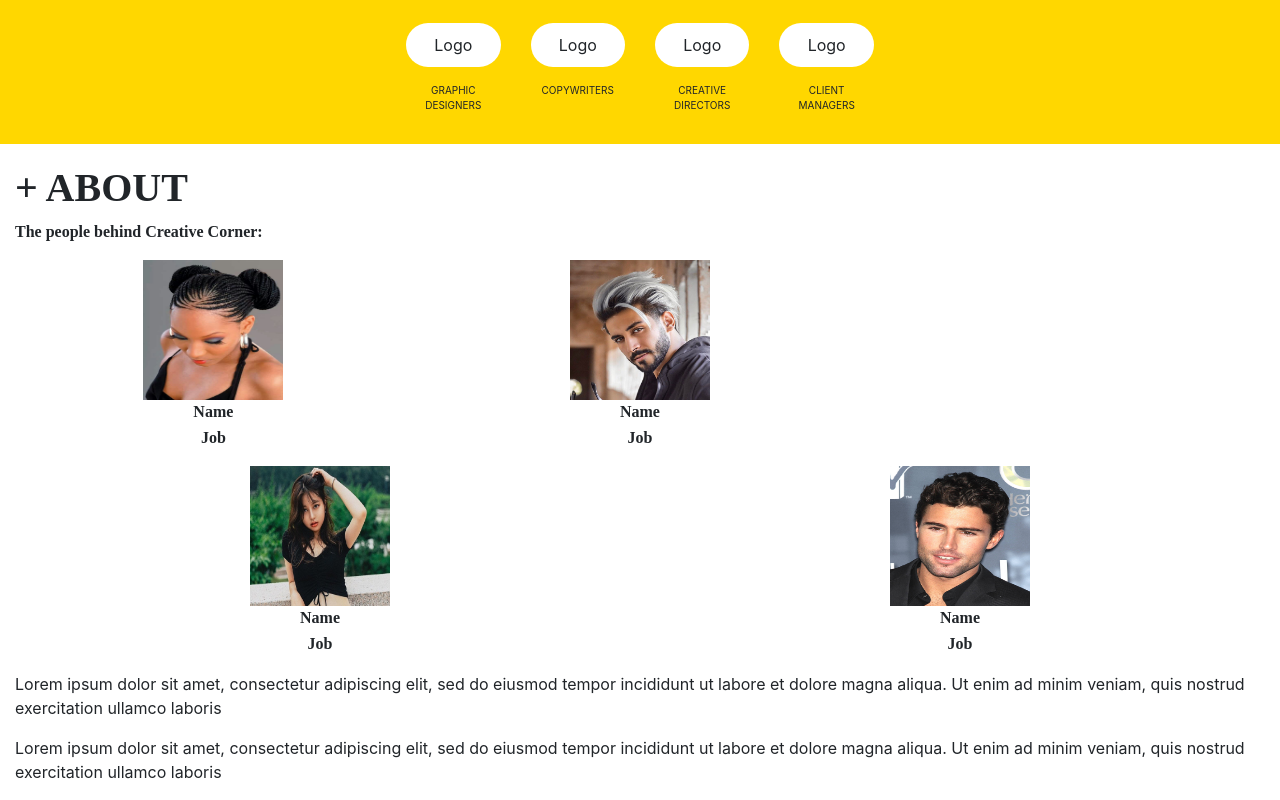
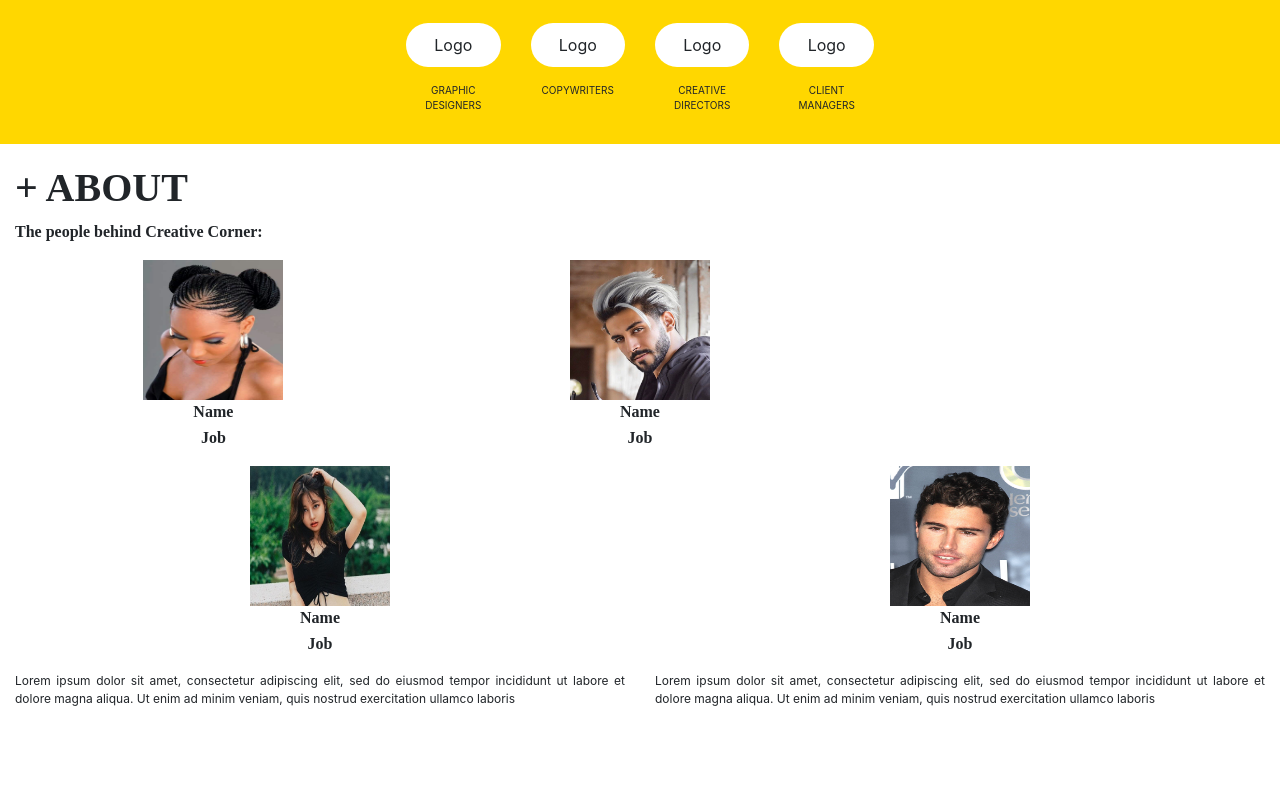
Before and after one commit to YakubuAmidu/Talent-corner, a React (Create React App) app: page / in a window 1280 px wide. Shown: the part 419-1219 px from the top of the page. After the commit the page ends 1143 px from the top, so only its background shows below. Built offline with nearby package versions, Linux system fonts and the light colour scheme; a web font is replaced by a local one.

Commit message:
Commiting changes

```diff
--- a/src/components/App.js
+++ b/src/components/App.js
@@ -88,12 +88,14 @@ class App extends Component {
             </Col>
           </Row>
           <Row>
-            <Col className="Description_main" xs={12}>
+            <Col className="Description_main">
               <p className="Description_paragraph">
                 Lorem ipsum dolor sit amet, consectetur adipiscing elit, sed do
                 eiusmod tempor incididunt ut labore et dolore magna aliqua. Ut
                 enim ad minim veniam, quis nostrud exercitation ullamco laboris
               </p>
+            </Col>
+            <Col className="Description_main">
               <p className="Description_paragraph">
                 Lorem ipsum dolor sit amet, consectetur adipiscing elit, sed do
                 eiusmod tempor incididunt ut labore et dolore magna aliqua. Ut
--- a/src/components/Sass.scss
+++ b/src/components/Sass.scss
@@ -109,3 +109,9 @@
   font-family: "Zilla Slab", serif;
   font-weight: bold;
 }
+
+.Description_paragraph {
+  word-spacing: normal;
+  text-align: justify;
+  font-size: 12px;
+}
```
